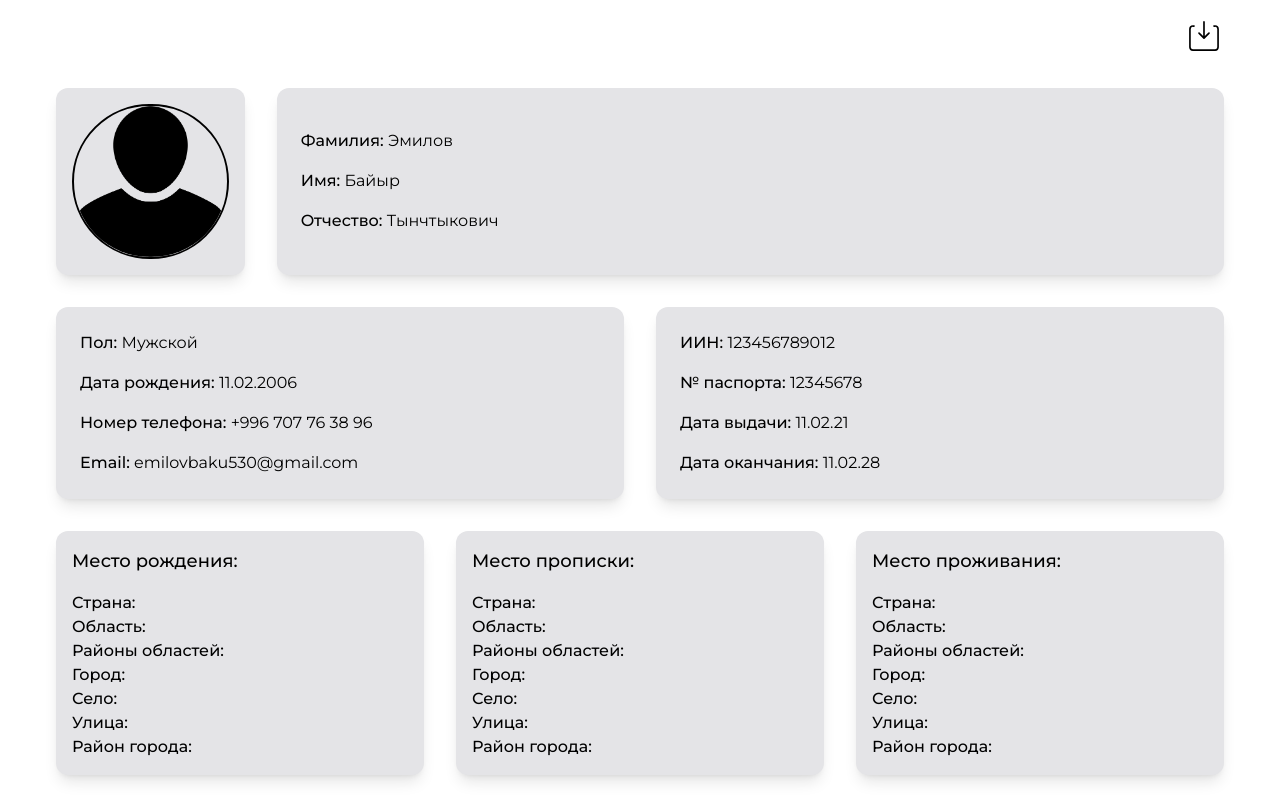
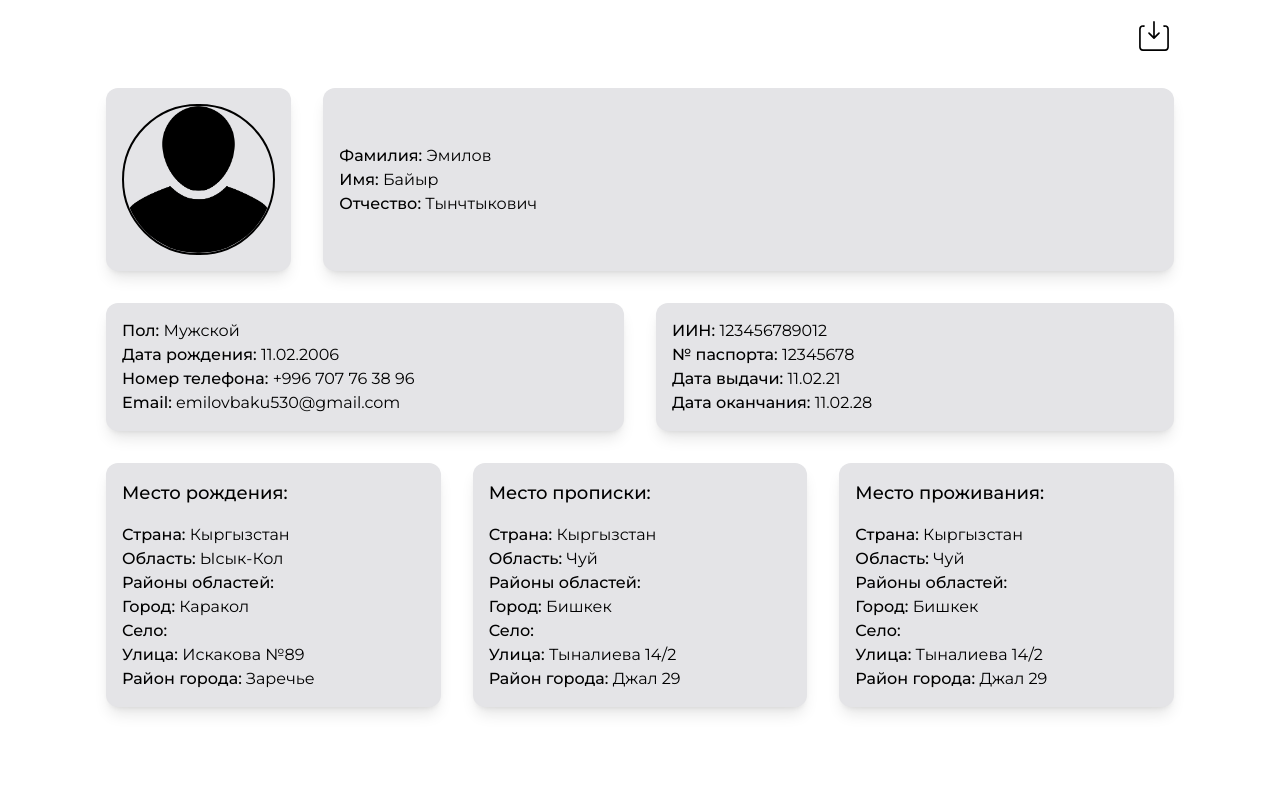
Before and after one commit to BakuEmilov/personal_card, a Next.js app: page / in a window 1280 px wide. Built offline with nearby package versions, Linux system fonts and the light colour scheme.

Commit message:
filled in constants and types

```diff
--- a/src/app/globals.css
+++ b/src/app/globals.css
@@ -1,4 +1,4 @@
-@import url('https://fonts.googleapis.com/css2?family=Montserrat:wght@400;500&display=swap');
+@import url("https://fonts.googleapis.com/css2?family=Montserrat:wght@400;500&display=swap");
 
 @tailwind base;
 @tailwind components;
@@ -11,7 +11,7 @@
 }
 
 body {
-  font-family: 'Montserrat', sans-serif;
+  font-family: "Montserrat", sans-serif;
 }
 
 @layer utilities {
--- a/src/app/page.tsx
+++ b/src/app/page.tsx
@@ -17,7 +17,7 @@ export default function Home() {
   });
 
   return (
-    <div className="max-w-[1200px] m-auto">
+    <div className="max-w-[1100px] m-auto">
       <div className="flex justify-end">
         <PrintButton onClick={handlePrint} />
       </div>
--- a/src/components/HeaderPerson.tsx
+++ b/src/components/HeaderPerson.tsx
@@ -5,15 +5,11 @@ import React from "react";
 const HeaderPerson = () => {
   return (
     <div>
-      <TextData className="p-2" label="Фамилия" value={headerPerson.surName} />
+      <TextData label="Фамилия" value={headerPerson.surName} />
 
-      <TextData className="p-2" label="Имя" value={headerPerson.name} />
+      <TextData label="Имя" value={headerPerson.name} />
 
-      <TextData
-        className="p-2"
-        label="Отчество"
-        value={headerPerson.middleName}
-      />
+      <TextData label="Отчество" value={headerPerson.middleName} />
     </div>
   );
 };
--- a/src/components/LeftDataPerson.tsx
+++ b/src/components/LeftDataPerson.tsx
@@ -5,20 +5,13 @@ import React from "react";
 const LeftDataPerson = () => {
   return (
     <div className="">
-      <TextData className="p-2" label="Пол" value={leftData.gender} />
+      <TextData label="Пол" value={leftData.gender} />
 
-      <TextData
-        className="p-2"
-        label="Дата рождения"
-        value={leftData.dateOfBirth}
-      />
+      <TextData label="Дата рождения" value={leftData.dateOfBirth} />
 
-      <TextData
-        className="p-2"
-        label="Номер телефона"
-        value={leftData.phoneNumber}
-      />
-      <TextData className="p-2" label="Email" value={leftData.email} />
+      <TextData label="Номер телефона" value={leftData.phoneNumber} />
+
+      <TextData label="Email" value={leftData.email} />
     </div>
   );
 };
--- a/src/components/PlaceDataPerson.tsx
+++ b/src/components/PlaceDataPerson.tsx
@@ -1,3 +1,4 @@
+import { placeOfBirth, placeOfResidence } from "@/constants/personData";
 import TextData from "@/ui/TextData";
 import React from "react";
 
@@ -7,35 +8,44 @@ const PlaceDataPerson = () => {
       <div className="bg-zinc-200 rounded-xl shadow-lg md:w-1/3 m-4 p-4">
         <h1 className="font-medium text-lg mb-4">Место рождения:</h1>
 
-        <TextData label="Страна" value="" />
-        <TextData label="Область" value="" />
-        <TextData label="Районы областей" value="" />
-        <TextData label="Город" value="" />
-        <TextData label="Село" value="" />
-        <TextData label="Улица" value="" />
-        <TextData label="Район города" value="" />
+        <TextData label="Страна" value={placeOfBirth.country} />
+        <TextData label="Область" value={placeOfBirth.area} />
+        <TextData
+          label="Районы областей"
+          value={placeOfBirth.districtsOfTheRegions}
+        />
+        <TextData label="Город" value={placeOfBirth.city} />
+        <TextData label="Село" value={placeOfBirth.village} />
+        <TextData label="Улица" value={placeOfBirth.street} />
+        <TextData label="Район города" value={placeOfBirth.areaOfTheCity} />
       </div>
       <div className="bg-zinc-200 rounded-xl shadow-lg md:w-1/3 m-4 p-4">
         <h1 className="font-medium text-lg mb-4">Место прописки:</h1>
 
-        <TextData label="Страна" value="" />
-        <TextData label="Область" value="" />
-        <TextData label="Районы областей" value="" />
-        <TextData label="Город" value="" />
-        <TextData label="Село" value="" />
-        <TextData label="Улица" value="" />
-        <TextData label="Район города" value="" />
+        <TextData label="Страна" value={placeOfResidence.country} />
+        <TextData label="Область" value={placeOfResidence.area} />
+        <TextData
+          label="Районы областей"
+          value={placeOfResidence.districtsOfTheRegions}
+        />
+        <TextData label="Город" value={placeOfResidence.city} />
+        <TextData label="Село" value={placeOfResidence.village} />
+        <TextData label="Улица" value={placeOfResidence.street} />
+        <TextData label="Район города" value={placeOfResidence.areaOfTheCity} />
       </div>
       <div className="bg-zinc-200 rounded-xl shadow-lg md:w-1/3 m-4 p-4">
         <h1 className="font-medium text-lg mb-4">Место проживания:</h1>
 
-        <TextData label="Страна" value="" />
-        <TextData label="Область" value="" />
-        <TextData label="Районы областей" value="" />
-        <TextData label="Город" value="" />
-        <TextData label="Село" value="" />
-        <TextData label="Улица" value="" />
-        <TextData label="Район города" value="" />
+        <TextData label="Страна" value={placeOfResidence.country} />
+        <TextData label="Область" value={placeOfResidence.area} />
+        <TextData
+          label="Районы областей"
+          value={placeOfResidence.districtsOfTheRegions}
+        />
+        <TextData label="Город" value={placeOfResidence.city} />
+        <TextData label="Село" value={placeOfResidence.village} />
+        <TextData label="Улица" value={placeOfResidence.street} />
+        <TextData label="Район города" value={placeOfResidence.areaOfTheCity} />
       </div>
     </div>
   );
--- a/src/components/RightDataPerson.tsx
+++ b/src/components/RightDataPerson.tsx
@@ -5,25 +5,13 @@ import React from "react";
 const RightDataPerson = () => {
   return (
     <div>
-      <TextData className="p-2" label="ИИН" value={rightData.inn} />
+      <TextData label="ИИН" value={rightData.inn} />
 
-      <TextData
-        className="p-2"
-        label="№ паспорта"
-        value={rightData.passportNumber}
-      />
+      <TextData label="№ паспорта" value={rightData.passportNumber} />
 
-      <TextData
-        className="p-2"
-        label="Дата выдачи"
-        value={rightData.dateOfIssue}
-      />
+      <TextData label="Дата выдачи" value={rightData.dateOfIssue} />
 
-      <TextData
-        className="p-2"
-        label="Дата оканчания"
-        value={rightData.endDate}
-      />
+      <TextData label="Дата оканчания" value={rightData.endDate} />
     </div>
   );
 };
--- a/src/constants/personData.ts
+++ b/src/constants/personData.ts
@@ -1,4 +1,11 @@
-import { IHeaderPerson, ILeftData, IRightData } from "@/types";
+import {
+  IHeaderPerson,
+  ILeftData,
+  IPlaceOfBirth,
+  IPlaceOfRegistration,
+  IPlaceOfResidence,
+  IRightData,
+} from "@/types";
 
 export const headerPerson: IHeaderPerson = {
   profileImage: "/profile.png",
@@ -20,3 +27,33 @@ export const rightData: IRightData = {
   dateOfIssue: "11.02.21",
   endDate: "11.02.28",
 };
+
+export const placeOfBirth: IPlaceOfBirth = {
+  country: "Кыргызстан",
+  area: "Ысык-Кол",
+  districtsOfTheRegions: "",
+  city: "Каракол",
+  village: "",
+  street: "Искакова №89",
+  areaOfTheCity: "Заречье",
+};
+
+export const placeOfRegistration: IPlaceOfRegistration = {
+  country: "Кыргызстан",
+  area: "Ысык-Кол",
+  districtsOfTheRegions: "Тюп",
+  city: "",
+  village: "Сан-Таш",
+  street: "Шабдан Баатыр",
+  areaOfTheCity: "",
+};
+
+export const placeOfResidence: IPlaceOfResidence = {
+  country: "Кыргызстан",
+  area: "Чуй",
+  districtsOfTheRegions: "",
+  city: "Бишкек",
+  village: "",
+  street: "Тыналиева 14/2",
+  areaOfTheCity: "Джал 29",
+};
--- a/src/ui/PrintButton.tsx
+++ b/src/ui/PrintButton.tsx
@@ -9,7 +9,7 @@ type IButton = {
 const PrintButton: React.FC<IButton> = ({ onClick, className }) => {
   return (
     <button className={`${className} m-4`} onClick={onClick}>
-      <CiSaveDown2 size={40}/>
+      <CiSaveDown2 size={40} />
     </button>
   );
 };
--- a/src/ui/TextData.tsx
+++ b/src/ui/TextData.tsx
@@ -9,7 +9,7 @@ type ITextData = {
 
 const TextData: React.FC<ITextData> = ({ label, value, className }) => {
   return (
-    <div className={className}>
+    <div className={`${className} p-2`}>
       <span className="font-medium">{label}:&nbsp;</span>
       <span>{value}</span>
     </div>
```
Also changed, not shown: src/types/index.ts (+30 -0 lines).
